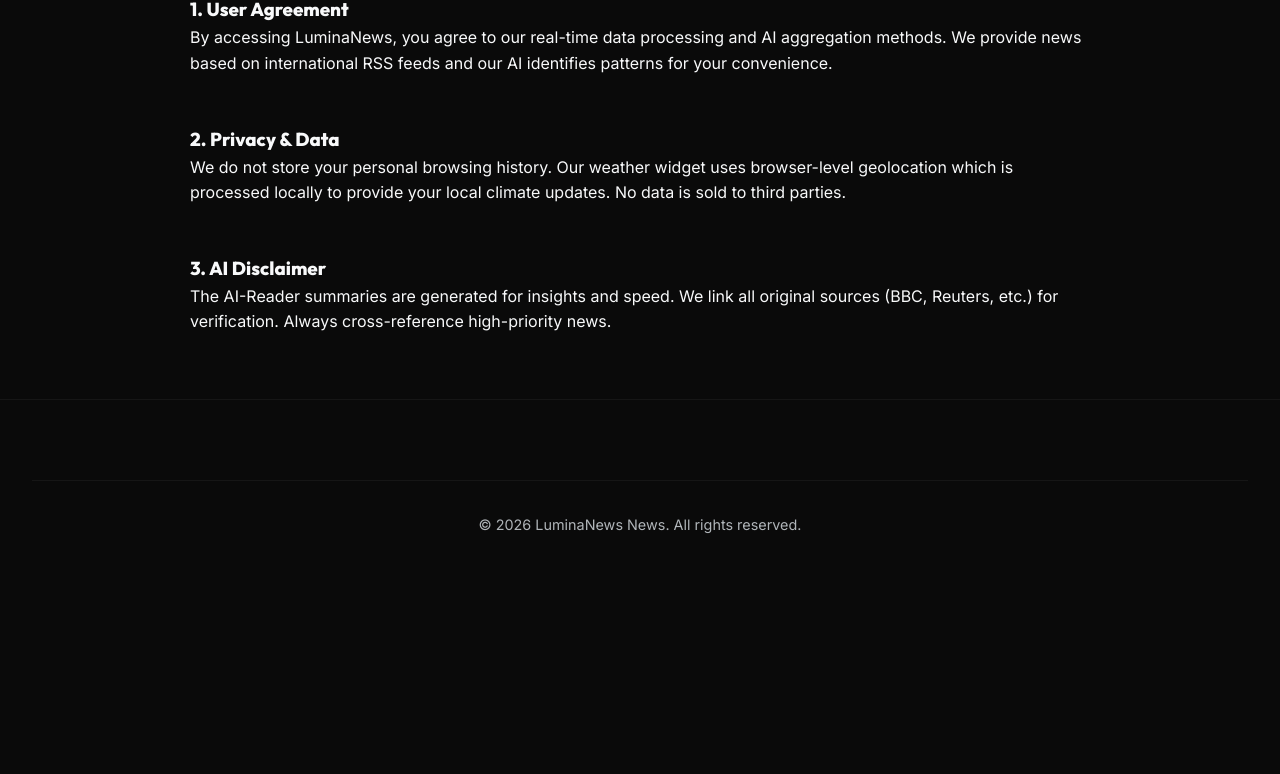
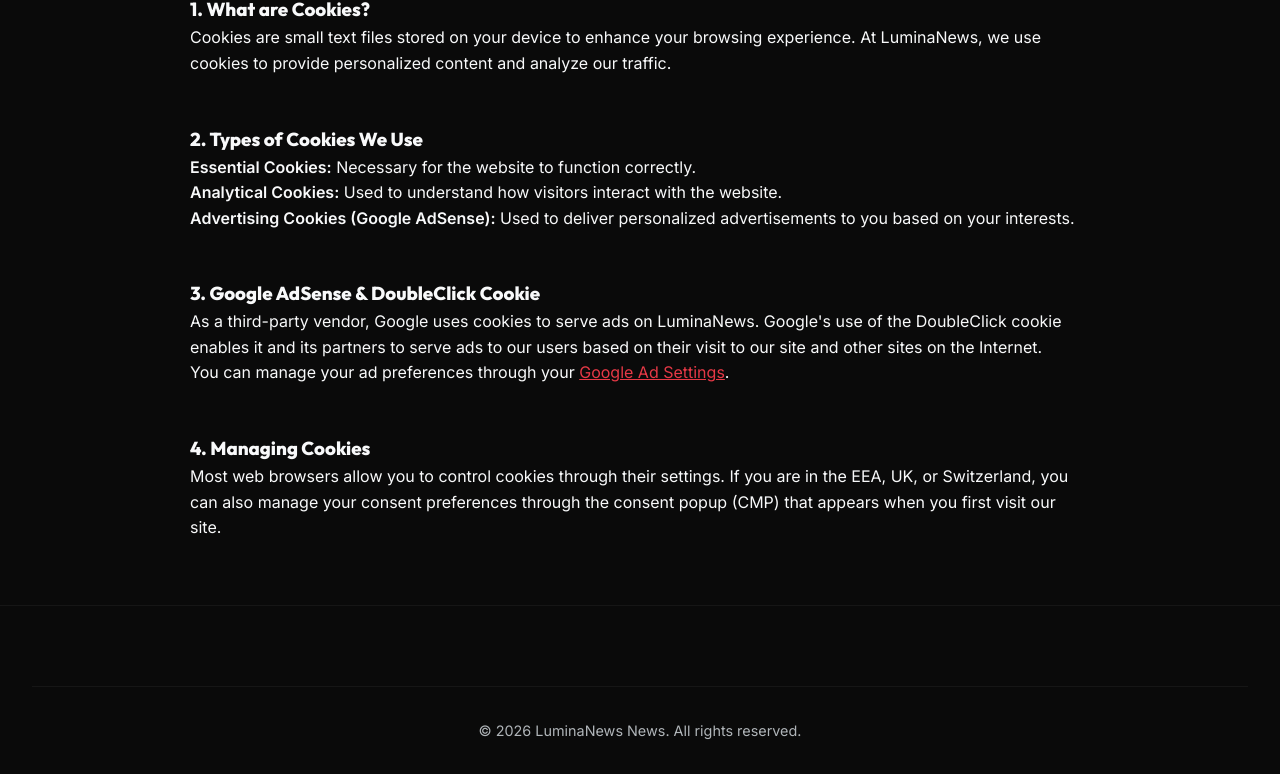
Before and after one commit to hashenferdz1995/LuminaNews, a plain HTML site: page cookies.html in a window 1280 px wide. Shown: the part 322-1096 px from the top of the page. Before the commit the page ends 890 px from the top, so only its background shows below. Drawn offline with Linux system fonts and the light colour scheme.

Commit message:
Updated legal policies for GDPR and AdSense compliance

```diff
--- a/cookies.html
+++ b/cookies.html
@@ -3,7 +3,7 @@
 <head>
     <meta charset="UTF-8">
     <meta name="viewport" content="width=device-width, initial-scale=1.0">
-    <title>LuminaNews | Legal & Transparency</title>
+    <title>LuminaNews | Cookie Policy</title>
     <link rel="stylesheet" href="style.css">
     <link href="https://fonts.googleapis.com/css2?family=Outfit:wght@300;400;600;800&family=Inter:wght@300;400;600&display=swap" rel="stylesheet">
 </head>
@@ -20,24 +20,32 @@
 
     <main class="article-container">
         <div class="article-header">
-            <div class="ai-badge">⚖️ LEGAL & COMPLIANCE</div>
-            <h1 id="legal-title">Terms & Privacy Policy</h1>
+            <div class="ai-badge">🍪 TRANSPARENCY</div>
+            <h1 id="legal-title">Cookie Policy</h1>
         </div>
 
         <div class="art-content" style="max-width: 900px;">
             <section class="legal-section">
-                <h3>1. User Agreement</h3>
-                <p>By accessing LuminaNews, you agree to our real-time data processing and AI aggregation methods. We provide news based on international RSS feeds and our AI identifies patterns for your convenience.</p>
+                <h3>1. What are Cookies?</h3>
+                <p>Cookies are small text files stored on your device to enhance your browsing experience. At LuminaNews, we use cookies to provide personalized content and analyze our traffic.</p>
             </section>
 
             <section class="legal-section" style="margin-top: 3rem;">
-                <h3>2. Privacy & Data</h3>
-                <p>We do not store your personal browsing history. Our weather widget uses browser-level geolocation which is processed locally to provide your local climate updates. No data is sold to third parties.</p>
+                <h3>2. Types of Cookies We Use</h3>
+                <p><strong>Essential Cookies:</strong> Necessary for the website to function correctly.</p>
+                <p><strong>Analytical Cookies:</strong> Used to understand how visitors interact with the website.</p>
+                <p><strong>Advertising Cookies (Google AdSense):</strong> Used to deliver personalized advertisements to you based on your interests.</p>
             </section>
 
             <section class="legal-section" style="margin-top: 3rem;">
-                <h3>3. AI Disclaimer</h3>
-                <p>The AI-Reader summaries are generated for insights and speed. We link all original sources (BBC, Reuters, etc.) for verification. Always cross-reference high-priority news.</p>
+                <h3>3. Google AdSense & DoubleClick Cookie</h3>
+                <p>As a third-party vendor, Google uses cookies to serve ads on LuminaNews. Google's use of the DoubleClick cookie enables it and its partners to serve ads to our users based on their visit to our site and other sites on the Internet.</p>
+                <p>You can manage your ad preferences through your <a href="https://www.google.com/settings/ads" target="_blank" style="color: var(--primary);">Google Ad Settings</a>.</p>
+            </section>
+
+            <section class="legal-section" style="margin-top: 3rem;">
+                <h3>4. Managing Cookies</h3>
+                <p>Most web browsers allow you to control cookies through their settings. If you are in the EEA, UK, or Switzerland, you can also manage your consent preferences through the consent popup (CMP) that appears when you first visit our site.</p>
             </section>
         </div>
     </main>
```
Also changed, not shown: privacy.html (+19 -2 lines).
